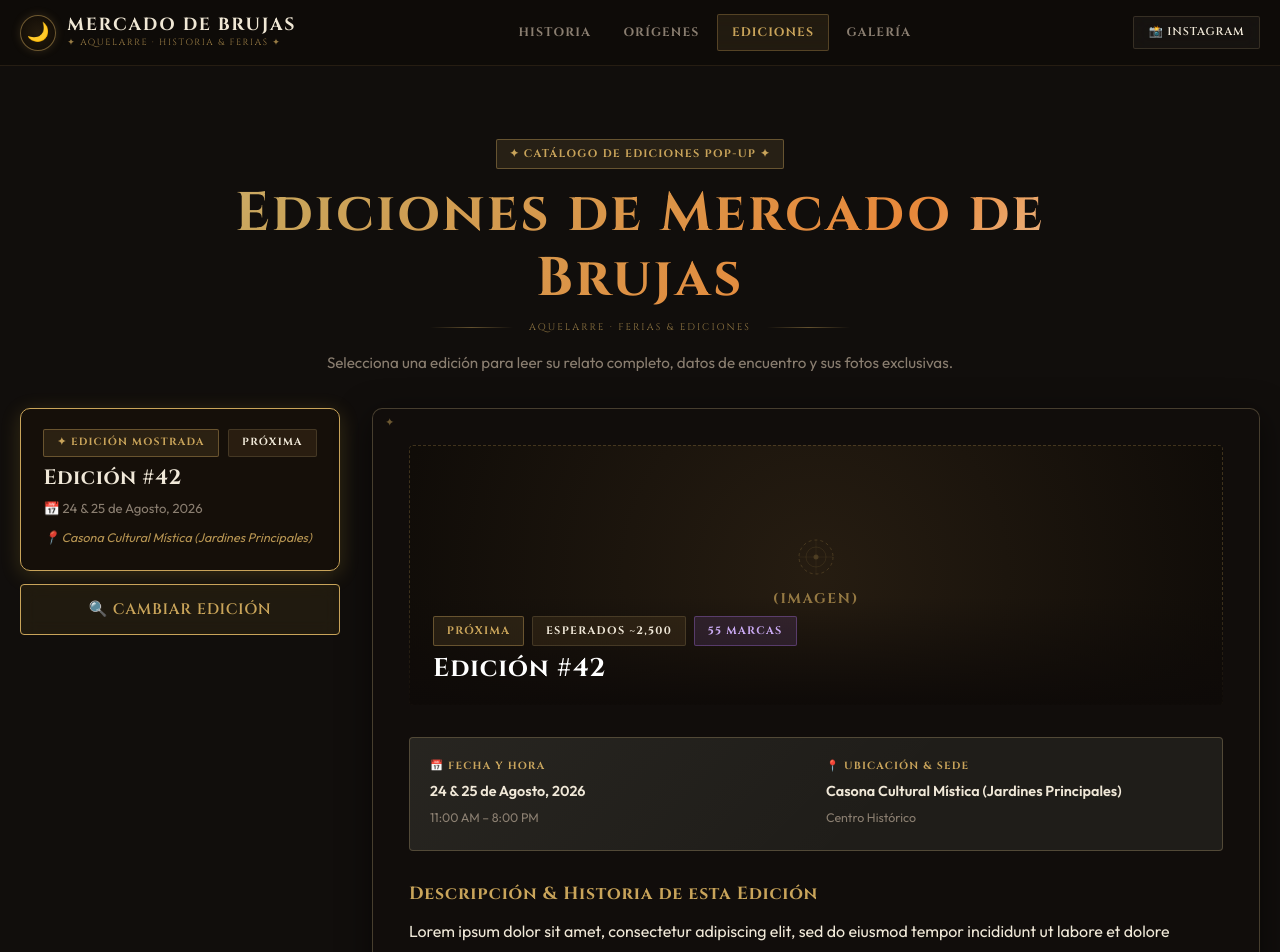
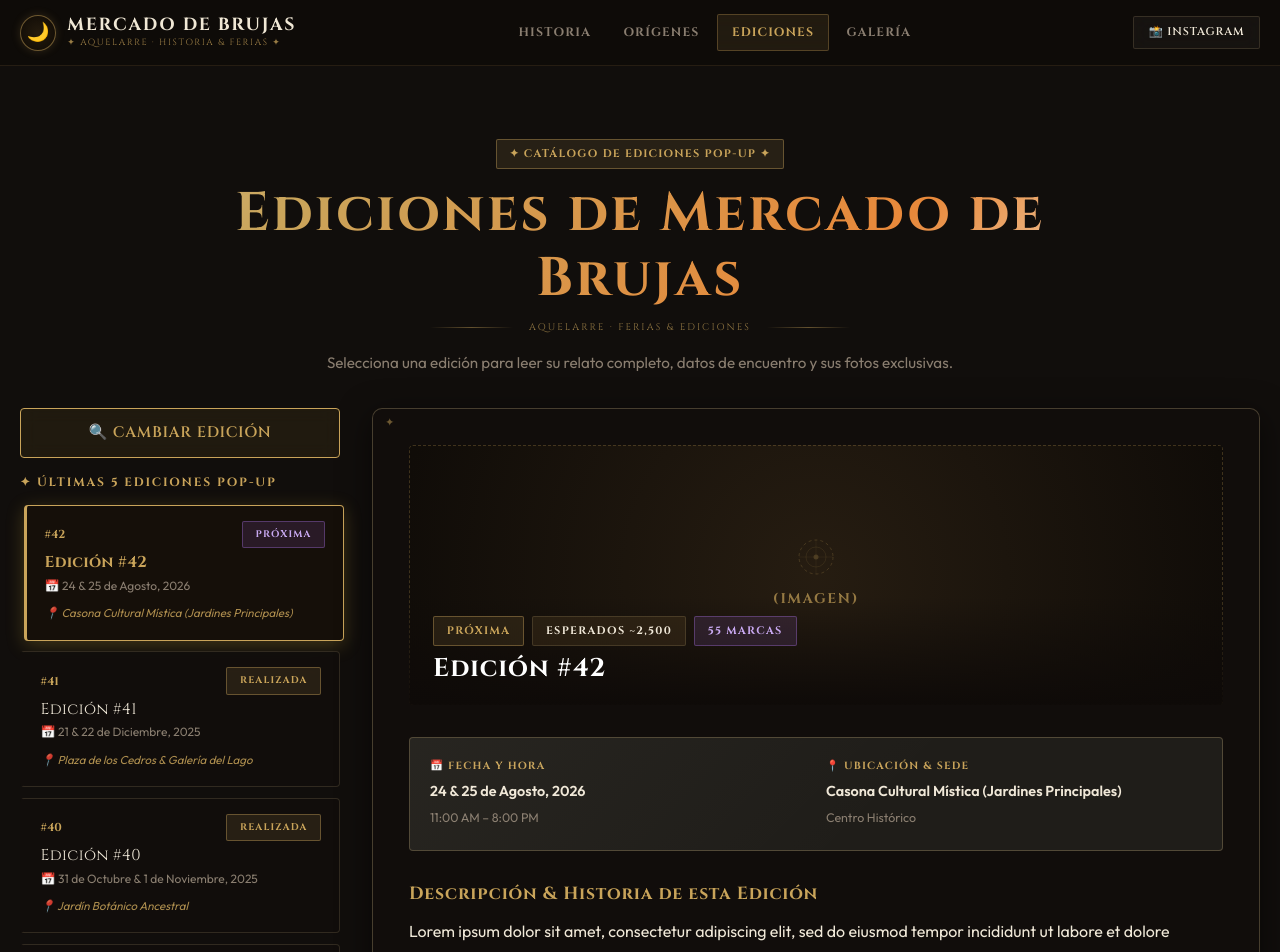
Before and after one commit to Ackyul/mercado-de-brujas, a Next.js app in the folder frontend/: page /ediciones in a window 1280 px wide. Shown: the top 952 px of the page. Built offline with nearby package versions, Linux system fonts and the light colour scheme.

Commit message:
Mercado de brujas

```diff
--- a/frontend/src/app/data/editionsData.ts
+++ b/frontend/src/app/data/editionsData.ts
@@ -158,4 +158,68 @@ export const EDITIONS_DATA: Edition[] = [
       { id: "p-39-8", url: "", caption: "Fotografía de Clausura", tag: "Final" },
     ],
   },
+  {
+    id: "ed-38",
+    slug: "edicion-38",
+    number: 38,
+    title: "Edición #38",
+    subtitle: "",
+    date: "10 & 11 de Mayo, 2025",
+    time: "11:00 AM – 8:00 PM",
+    location: "Pabellón Botánico del Valle",
+    city: "Distrito Cultural",
+    status: "Realizada",
+    featuredCover: "",
+    shortDescription: LOREM_SHORT,
+    fullStory: LOREM_LONG,
+    highlights: [
+      "Lorem ipsum dolor",
+      "Consectetur adipiscing",
+      "Sed do eiusmod tempor",
+    ],
+    attendeesCount: "2,050+ Asistentes",
+    exhibitorsCount: "50 Marcas",
+    gallery: [
+      { id: "p-38-1", url: "", caption: "Encuentro Primavera Mística", tag: "Primavera" },
+      { id: "p-38-2", url: "", caption: "Exposición de Cerámica Sagrada", tag: "Arte" },
+      { id: "p-38-3", url: "", caption: "Taller de Fitoterapia Ancestral", tag: "Botánica" },
+      { id: "p-38-4", url: "", caption: "Círculo de Cantos Medicinales", tag: "Música" },
+      { id: "p-38-5", url: "", caption: "Mercado de Piedras de Poder", tag: "Gemas" },
+      { id: "p-38-6", url: "", caption: "Danza Ritual Nocturna", tag: "Ritual" },
+      { id: "p-38-7", url: "", caption: "Venta de Inciensos Naturales", tag: "Aromas" },
+      { id: "p-38-8", url: "", caption: "Foto de la Comunidad", tag: "Comunidad" },
+    ],
+  },
+  {
+    id: "ed-37",
+    slug: "edicion-37",
+    number: 37,
+    title: "Edición #37",
+    subtitle: "",
+    date: "22 & 23 de Febrero, 2025",
+    time: "12:00 PM – 9:00 PM",
+    location: "Antiguo Convento de los Arcos",
+    city: "Centro Histórico",
+    status: "Realizada",
+    featuredCover: "",
+    shortDescription: LOREM_SHORT,
+    fullStory: LOREM_LONG,
+    highlights: [
+      "Lorem ipsum dolor",
+      "Consectetur adipiscing",
+      "Sed do eiusmod tempor",
+    ],
+    attendeesCount: "1,800+ Asistentes",
+    exhibitorsCount: "40 Marcas",
+    gallery: [
+      { id: "p-37-1", url: "", caption: "Aquelarre en el Convento", tag: "Patrimonio" },
+      { id: "p-37-2", url: "", caption: "Taller de Tarot Esotérico", tag: "Tarot" },
+      { id: "p-37-3", url: "", caption: "Feria de Arte de Autor", tag: "Ilustración" },
+      { id: "p-37-4", url: "", caption: "Ritual de Purificación con Sal", tag: "Purificación" },
+      { id: "p-37-5", url: "", caption: "Exposición de Grimorios Manuscritos", tag: "Libros" },
+      { id: "p-37-6", url: "", caption: "Círculo de Tambores Esotéricos", tag: "Ritual" },
+      { id: "p-37-7", url: "", caption: "Muestra de Aceites Esenciales", tag: "Aceites" },
+      { id: "p-37-8", url: "", caption: "Fotografía Final del Encuentro", tag: "Comunidad" },
+    ],
+  },
 ];
--- a/frontend/src/app/ediciones/page.tsx
+++ b/frontend/src/app/ediciones/page.tsx
@@ -118,52 +118,9 @@ export default function EdicionesPage() {
           alignItems: "start",
         }}
       >
-        {/* Left / Top: Active edition display box & Cambiar edición button */}
+        {/* Left / Top: Cambiar edición button AT THE TOP, followed by list of latest 5 editions */}
         <div className="ediciones-sidebar" style={{ display: "flex", flexDirection: "column", gap: "0.85rem" }}>
-          {/* Active Edition Display Card */}
-          <div
-            onClick={() => setIsModalOpen(true)}
-            className="glass-card-gold active-edition-card"
-            style={{
-              padding: "1.25rem 1.4rem",
-              cursor: "pointer",
-              borderRadius: "var(--radius-md)",
-              border: "1px solid var(--accent-gold)",
-              boxShadow: "0 4px 20px rgba(212, 175, 55, 0.2)",
-              transition: "all 0.25s ease",
-            }}
-          >
-            <div style={{ display: "flex", justifyContent: "space-between", alignItems: "center", marginBottom: "0.5rem" }}>
-              <span className="badge badge-gold" style={{ fontSize: "0.65rem" }}>
-                ✦ Edición Mostrada
-              </span>
-              <span className="badge" style={{ fontSize: "0.65rem" }}>
-                {selectedEdition.status}
-              </span>
-            </div>
-
-            <h2
-              style={{
-                fontFamily: "var(--font-serif)",
-                fontSize: "1.3rem",
-                color: "var(--text-main)",
-                letterSpacing: "0.03em",
-                marginBottom: "0.4rem",
-              }}
-            >
-              {selectedEdition.title}
-            </h2>
-
-            <p style={{ fontSize: "0.82rem", color: "var(--text-muted)", marginBottom: "0.25rem" }}>
-              📅 {selectedEdition.date}
-            </p>
-
-            <span style={{ fontSize: "0.78rem", color: "var(--accent-gold)", fontStyle: "italic", opacity: 0.9 }}>
-              📍 {selectedEdition.location}
-            </span>
-          </div>
-
-          {/* Button: Cambiar Edición */}
+          {/* Button: Cambiar Edición (AT THE TOP) */}
           <button
             onClick={() => setIsModalOpen(true)}
             className="btn-secondary btn-cambiar-edicion"
@@ -184,6 +141,83 @@ export default function EdicionesPage() {
           >
             🔍 Cambiar Edición
           </button>
+
+          {/* Section subtitle */}
+          <h2
+            style={{
+              fontFamily: "var(--font-serif)",
+              fontSize: "0.75rem",
+              letterSpacing: "0.16em",
+              textTransform: "uppercase",
+              color: "var(--accent-gold)",
+              marginTop: "0.2rem",
+              marginBottom: "0.1rem",
+            }}
+          >
+            ✦ Últimas 5 Ediciones Pop-Up
+          </h2>
+
+          {/* List of 5 Latest Editions */}
+          <div className="ediciones-latest-list" style={{ display: "flex", flexDirection: "column", gap: "0.65rem" }}>
+            {EDITIONS_DATA.slice(0, 5).map((ed) => {
+              const isSelected = selectedEdition.id === ed.id;
+              return (
+                <div
+                  key={ed.id}
+                  onClick={() => handleSelectEdition(ed)}
+                  className={`edition-list-item ${isSelected ? "glass-card-gold active" : "glass-panel"}`}
+                  style={{
+                    padding: "0.95rem 1.1rem",
+                    cursor: "pointer",
+                    borderRadius: "var(--radius-sm)",
+                    borderLeft: isSelected ? "3px solid var(--accent-gold)" : "3px solid transparent",
+                    borderTop: isSelected ? "1px solid var(--accent-gold)" : "1px solid var(--border-subtle)",
+                    borderRight: isSelected ? "1px solid var(--accent-gold)" : "1px solid var(--border-subtle)",
+                    borderBottom: isSelected ? "1px solid var(--accent-gold)" : "1px solid var(--border-subtle)",
+                    boxShadow: isSelected ? "0 4px 18px rgba(212, 175, 55, 0.25)" : "none",
+                    transition: "all 0.2s ease",
+                    transform: isSelected ? "translateX(4px)" : "none",
+                  }}
+                >
+                  <div style={{ display: "flex", justifyContent: "space-between", alignItems: "center", marginBottom: "0.3rem" }}>
+                    <span
+                      style={{
+                        fontFamily: "var(--font-serif)",
+                        fontSize: "0.72rem",
+                        color: "var(--accent-gold)",
+                        fontWeight: 700,
+                      }}
+                    >
+                      {ed.number > 0 ? `#${ed.number}` : "Especial"}
+                    </span>
+                    <span className={ed.status === "Próxima" ? "badge badge-purple" : "badge badge-gold"} style={{ fontSize: "0.6rem" }}>
+                      {ed.status}
+                    </span>
+                  </div>
+
+                  <h3
+                    style={{
+                      fontFamily: "var(--font-serif)",
+                      fontSize: "0.98rem",
+                      letterSpacing: "0.02em",
+                      color: isSelected ? "var(--accent-gold)" : "var(--text-main)",
+                      marginBottom: "0.2rem",
+                      fontWeight: isSelected ? 700 : 500,
+                    }}
+                  >
+                    {ed.title}
+                  </h3>
+
+                  <p style={{ fontSize: "0.75rem", color: "var(--text-muted)", marginBottom: "0.15rem" }}>
+                    📅 {ed.date}
+                  </p>
+                  <span style={{ fontSize: "0.72rem", color: "var(--accent-gold)", fontStyle: "italic", opacity: 0.85 }}>
+                    📍 {ed.location}
+                  </span>
+                </div>
+              );
+            })}
+          </div>
         </div>
 
         {/* Right: edition details */}
--- a/frontend/src/app/globals.css
+++ b/frontend/src/app/globals.css
@@ -446,6 +446,15 @@ html, body { overflow-x: hidden; }
   }
 }
 
+.edition-list-item {
+  transition: transform 0.2s ease, border-color 0.2s ease, box-shadow 0.2s ease;
+}
+.edition-list-item:hover {
+  border-color: var(--accent-gold) !important;
+  transform: translateX(4px);
+  box-shadow: 0 4px 18px rgba(212, 175, 55, 0.25) !important;
+}
+
 /* Active Edition card hover & modal styles */
 .active-edition-card {
   transition: transform 0.2s ease, box-shadow 0.2s ease, border-color 0.2s ease;
```
